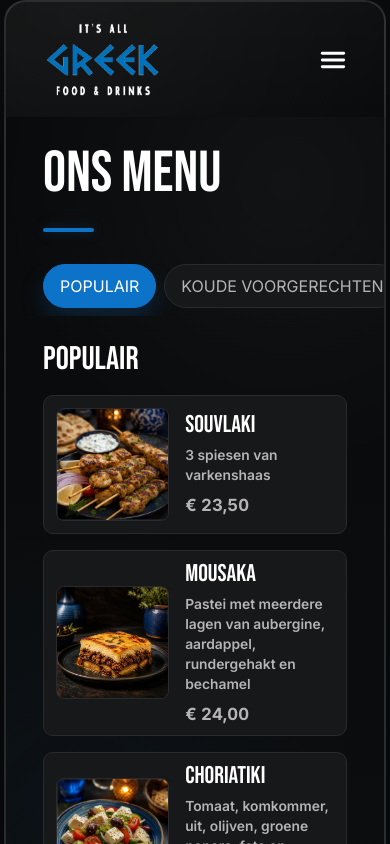
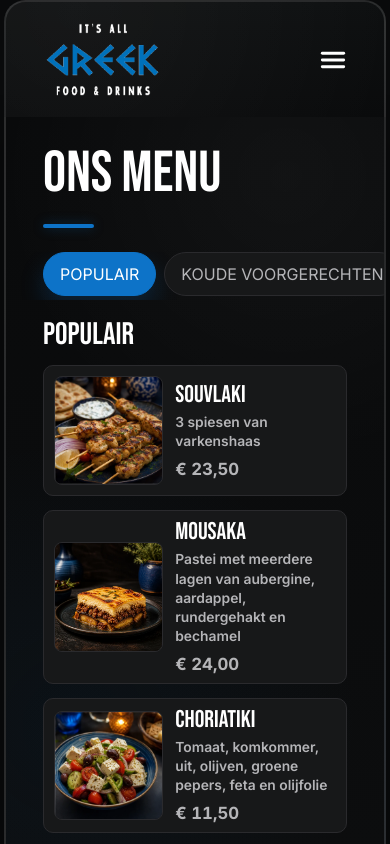
Before and after one commit to jasonvalor/itsallgreek, a Next.js app: page /menu in a window 390 px wide. Shown: the top 844 px of the page. Built offline with nearby package versions, Linux system fonts and the light colour scheme.

Commit message:
fix: optimize mobile menu layout density (#12)

```diff
--- a/app/globals.css
+++ b/app/globals.css
@@ -244,6 +244,11 @@ img {
     0 1rem 2.5rem rgb(0 0 0 / 0.32);
 }
 
+.mobile-menu-page {
+  min-height: 0;
+  padding-bottom: clamp(1.5rem, 6vw, 2rem);
+}
+
 .mobile-title {
   color: var(--brand-text-primary);
   font-size: clamp(3.25rem, 14.8vw, 4.2rem);
@@ -278,6 +283,10 @@ img {
     border-radius: 1.35rem;
     padding-top: 3rem;
   }
+
+  .mobile-menu-page {
+    padding-bottom: 3rem;
+  }
 }
 
 @media (prefers-reduced-motion: reduce) {
--- a/app/menu/page.tsx
+++ b/app/menu/page.tsx
@@ -16,15 +16,15 @@ export const metadata: Metadata = {
 export default function MenuPage() {
   return (
     <main className="flex-1" id="main-content">
-      <section className="mobile-approved-page flex flex-col" data-testid="mobile-menu-page">
+      <section className="mobile-approved-page mobile-menu-page flex flex-col" data-testid="mobile-menu-page">
         <div>
           <h1 className="mobile-title">ONS MENU</h1>
-          <div className="mobile-accent-line mt-7" />
+          <div className="mobile-accent-line mt-6" />
         </div>
 
         <MenuCatalog categories={menuCategories} popularItems={popularMenuItems} />
 
-        <div className="mt-auto pt-12">
+        <div className="pt-8">
           <Button className="h-[3.8rem] w-full border-2 border-brand-blue bg-transparent" href="/order" variant="secondary">
             Bestel nu
           </Button>
--- a/components/menu/menu-catalog.tsx
+++ b/components/menu/menu-catalog.tsx
@@ -38,11 +38,11 @@ export function MenuCatalog({ categories, popularItems }: MenuCatalogProps) {
   }, [activeFilterId]);
 
   return (
-    <section aria-labelledby="active-menu-heading" className="mt-8">
+    <section aria-labelledby="active-menu-heading" className="mt-6">
       <div className="-mx-[var(--mobile-page-x)] overflow-hidden">
         <div
           aria-label="Menu categorieen"
-          className="flex gap-2 overflow-x-auto overscroll-x-contain px-[var(--mobile-page-x)] pb-2 [scrollbar-width:none] [&::-webkit-scrollbar]:hidden"
+          className="flex gap-2 overflow-x-auto overscroll-x-contain px-[var(--mobile-page-x)] pb-1 [scrollbar-width:none] [&::-webkit-scrollbar]:hidden"
           data-testid="menu-category-scroller"
           role="group"
         >
@@ -52,6 +52,7 @@ export function MenuCatalog({ categories, popularItems }: MenuCatalogProps) {
             return (
               <button
                 aria-pressed={isActive}
+                aria-controls="active-menu-panel"
                 className={`inline-flex min-h-11 shrink-0 items-center rounded-[var(--radius-full)] border px-4 pt-1.5 pb-1 font-display text-[1.05rem] uppercase leading-none transition-colors ${
                   isActive
                     ? "border-brand-blue bg-brand-blue text-text-primary shadow-[0_0.75rem_1.5rem_rgb(13_115_200_/_0.22)]"
@@ -72,7 +73,7 @@ export function MenuCatalog({ categories, popularItems }: MenuCatalogProps) {
       </div>
 
       <h2
-        className="mt-7 text-[clamp(2rem,8.4vw,2.5rem)] leading-none text-text-primary"
+        className="mt-5 text-[clamp(1.9rem,8vw,2.35rem)] leading-none text-text-primary"
         data-testid="active-category-title"
         id="active-menu-heading"
       >
@@ -80,13 +81,13 @@ export function MenuCatalog({ categories, popularItems }: MenuCatalogProps) {
       </h2>
 
       {activeFilterId === POPULAR_MENU_FILTER_ID ? (
-        <div className="mt-5 grid gap-4" data-testid="popular-menu-list">
+        <div className="mt-4 grid gap-3.5" data-testid="popular-menu-list" id="active-menu-panel">
           {popularItems.map((entry, index) => (
             <PopularMenuCard entry={entry} key={entry.id} priority={index < 2} />
           ))}
         </div>
       ) : (
-        <ul className="mt-4 divide-y divide-border-subtle" data-testid="category-menu-list">
+        <ul className="mt-3 divide-y divide-border-subtle" data-testid="category-menu-list" id="active-menu-panel">
           {activeCategory?.items.map((item) => <MenuItemRow item={item} key={item.id} />)}
         </ul>
       )}
--- a/components/menu/menu-item-row.tsx
+++ b/components/menu/menu-item-row.tsx
@@ -6,8 +6,8 @@ type MenuItemRowProps = {
 
 export function MenuItemRow({ item }: MenuItemRowProps) {
   return (
-    <li className="py-3.5" data-testid={`menu-item-${item.id}`}>
-      <article className="grid grid-cols-[minmax(0,1fr)_auto] gap-x-3 gap-y-1">
+    <li className="py-3" data-testid={`menu-item-${item.id}`}>
+      <article className="grid grid-cols-[minmax(0,1fr)_auto] gap-x-3 gap-y-0.5">
         <h3 className="min-w-0 text-[clamp(1.35rem,5.5vw,1.65rem)] leading-[0.98] text-text-primary">
           {item.name}
         </h3>
@@ -15,7 +15,9 @@ export function MenuItemRow({ item }: MenuItemRowProps) {
           {item.price}
         </p>
         {item.description ? (
-          <p className="col-span-2 text-[0.86rem] leading-6 text-text-secondary">{item.description}</p>
+          <p className="col-span-2 text-[0.84rem] leading-[1.45] text-text-secondary" data-testid="item-description">
+            {item.description}
+          </p>
         ) : null}
       </article>
     </li>
--- a/components/menu/popular-menu-card.tsx
+++ b/components/menu/popular-menu-card.tsx
@@ -11,7 +11,7 @@ export function PopularMenuCard({ entry, priority = false }: PopularMenuCardProp
 
   return (
     <article
-      className="mobile-surface grid grid-cols-[clamp(5.9rem,29vw,7.25rem)_minmax(0,1fr)] items-center gap-4 overflow-hidden p-3"
+      className="mobile-surface grid grid-cols-[clamp(5.7rem,28vw,7rem)_minmax(0,1fr)] items-center gap-3 overflow-hidden p-2.5"
       data-testid="popular-menu-card"
     >
       <div className="relative aspect-square overflow-hidden rounded-[var(--radius-md)] border border-border-subtle bg-surface-secondary">
@@ -21,7 +21,7 @@ export function PopularMenuCard({ entry, priority = false }: PopularMenuCardProp
           data-testid="popular-menu-image"
           height={image.height}
           priority={priority}
-          sizes="(max-width: 767px) 116px, 128px"
+          sizes="(max-width: 767px) 112px, 120px"
           src={image.src}
           width={image.width}
         />
@@ -29,11 +29,11 @@ export function PopularMenuCard({ entry, priority = false }: PopularMenuCardProp
       <div className="min-w-0">
         <h3 className="text-[clamp(1.45rem,6.2vw,1.8rem)] leading-none text-text-primary">{item.name}</h3>
         {item.description ? (
-          <p className="mt-2 text-[clamp(0.82rem,3.55vw,0.95rem)] font-semibold leading-[1.45] text-text-secondary">
+          <p className="mt-1.5 text-[clamp(0.82rem,3.55vw,0.95rem)] font-semibold leading-[1.38] text-text-secondary">
             {item.description}
           </p>
         ) : null}
-        <p className="mt-3 whitespace-nowrap text-[clamp(1.02rem,4.3vw,1.18rem)] font-bold leading-none text-brand-blue [font-variant-numeric:tabular-nums]">
+        <p className="mt-2.5 whitespace-nowrap text-[clamp(1.02rem,4.3vw,1.18rem)] font-bold leading-none text-brand-blue [font-variant-numeric:tabular-nums]">
           {item.price}
         </p>
       </div>
```
Also changed, not shown: 1 other file (tests, documents, lock files or other folders).
